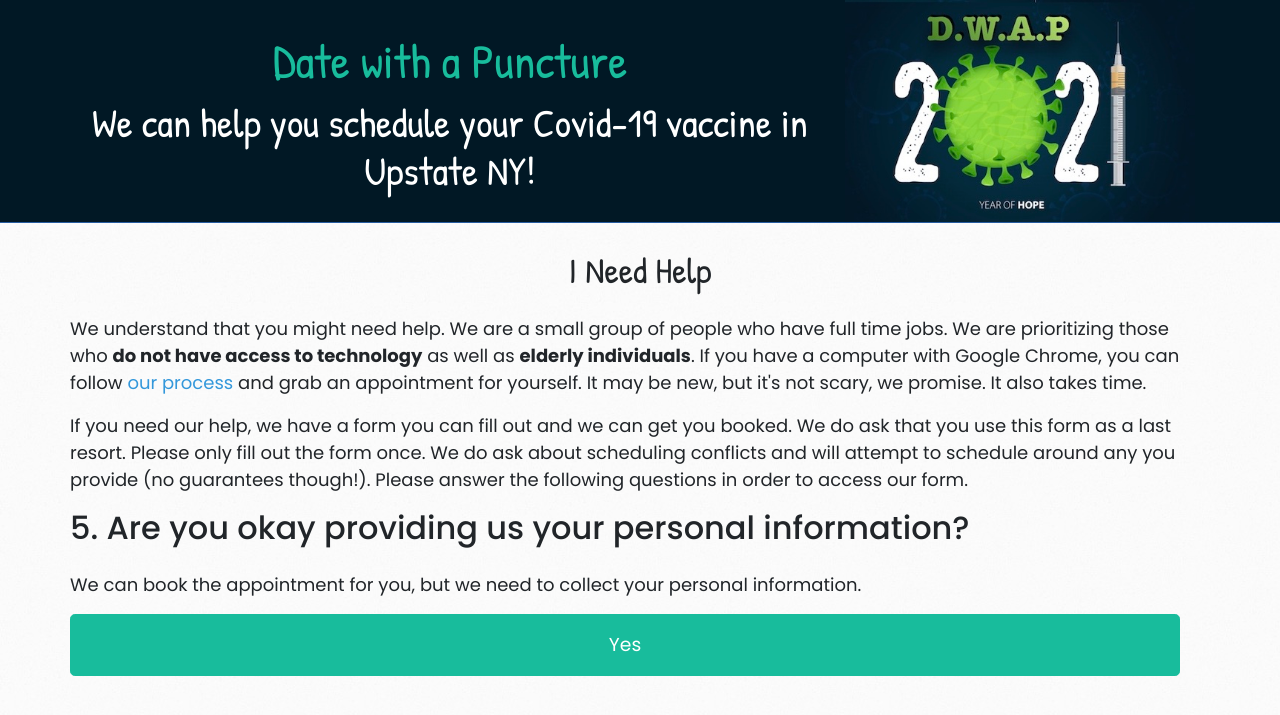
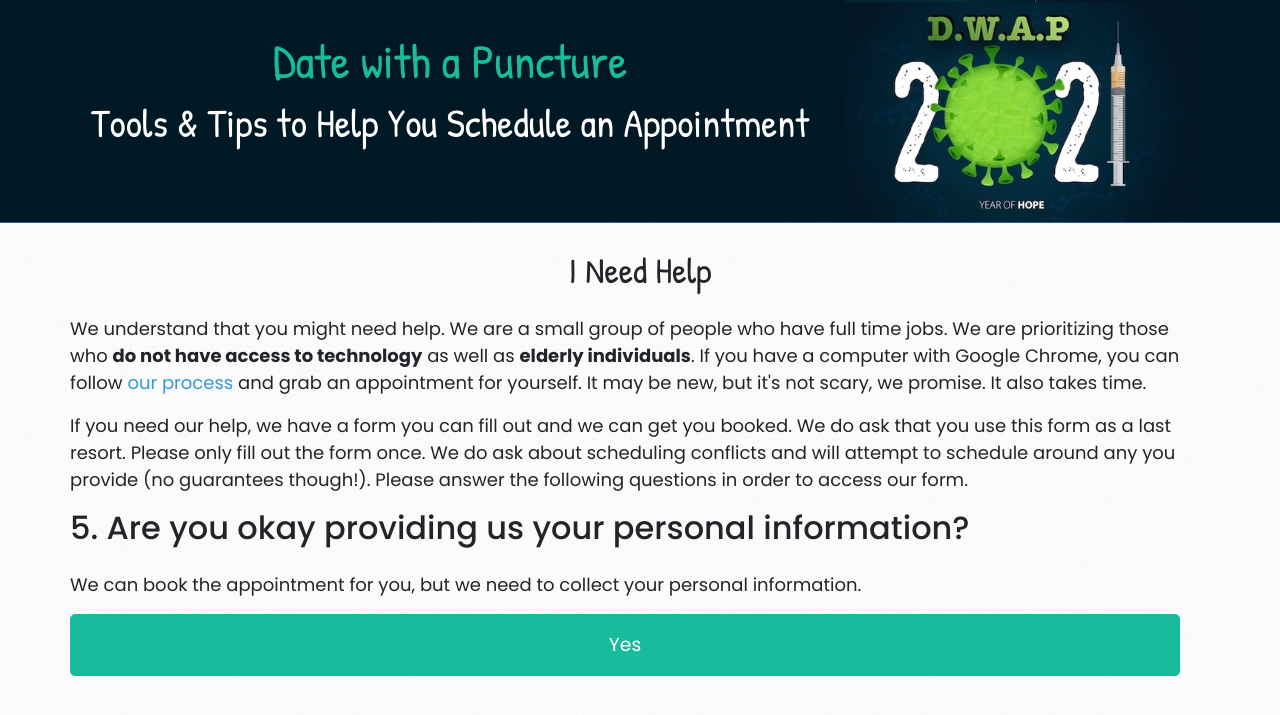
Before and after one commit to loganrath/dwap-main, a Jekyll site: the page built from help-5.md, in a window 1280 px wide. Shown: the top 715 px of the page. Built offline with Jekyll 4.4.1, drawn with Linux system fonts in a browser that asks for light colours; nearby versions of some CDN libraries.

Commit message:
Update smallheader.html

```diff
--- a/_layouts/smallheader.html
+++ b/_layouts/smallheader.html
@@ -27,7 +27,7 @@
         </div>
         <div class="col-xs-12 col-md-6 col-lg-8 align-middle order-md-1 text-center">
           <h1 class="h1"><a href="/" class="text-decoration-none">Date with a Puncture</a></h1>
-          <h2 class="h2">We can help you schedule your Covid-19 vaccine in Upstate NY!</h2>
+          <h2 class="h2">Tools &amp; Tips to Help You Schedule an Appointment</h2>
         </div>
       </div>
     </div>
```
